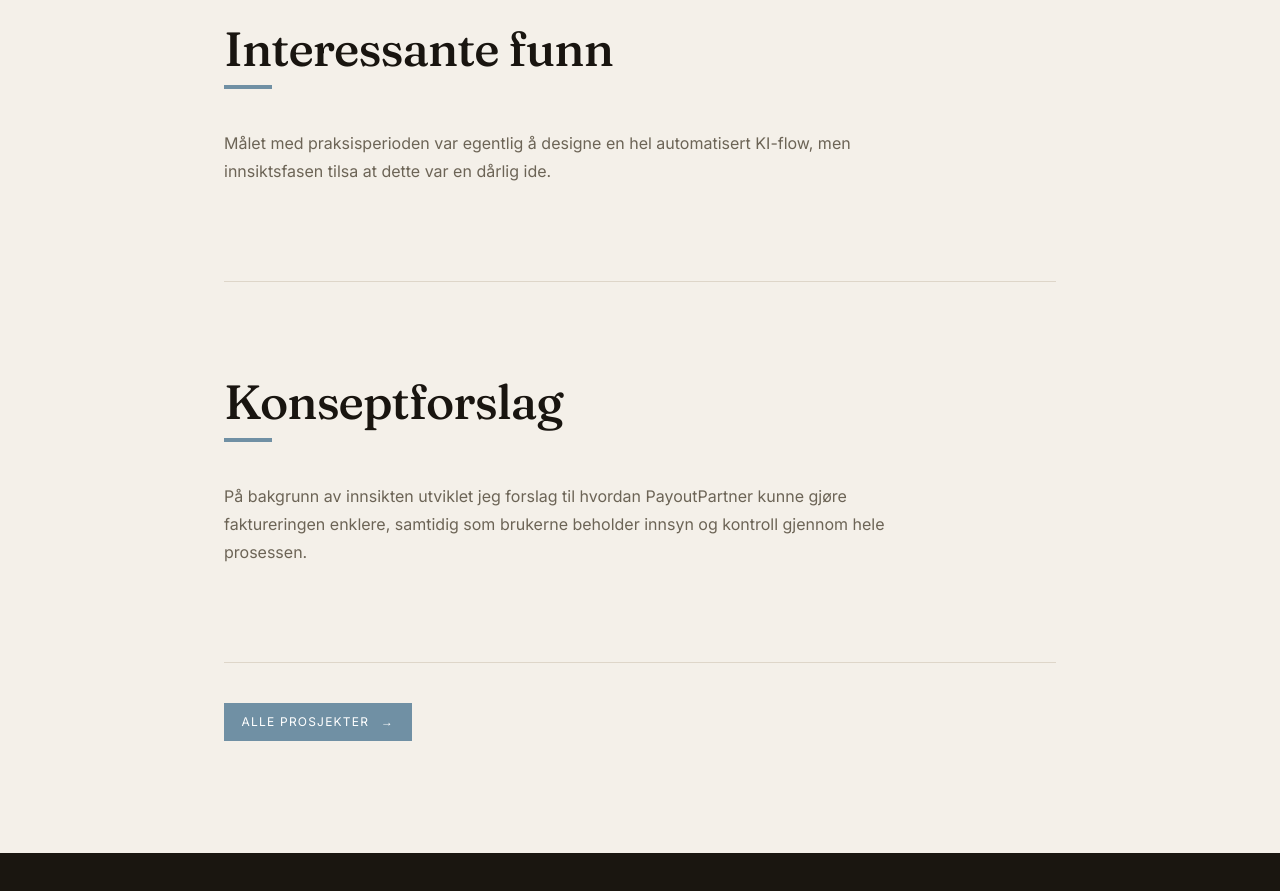
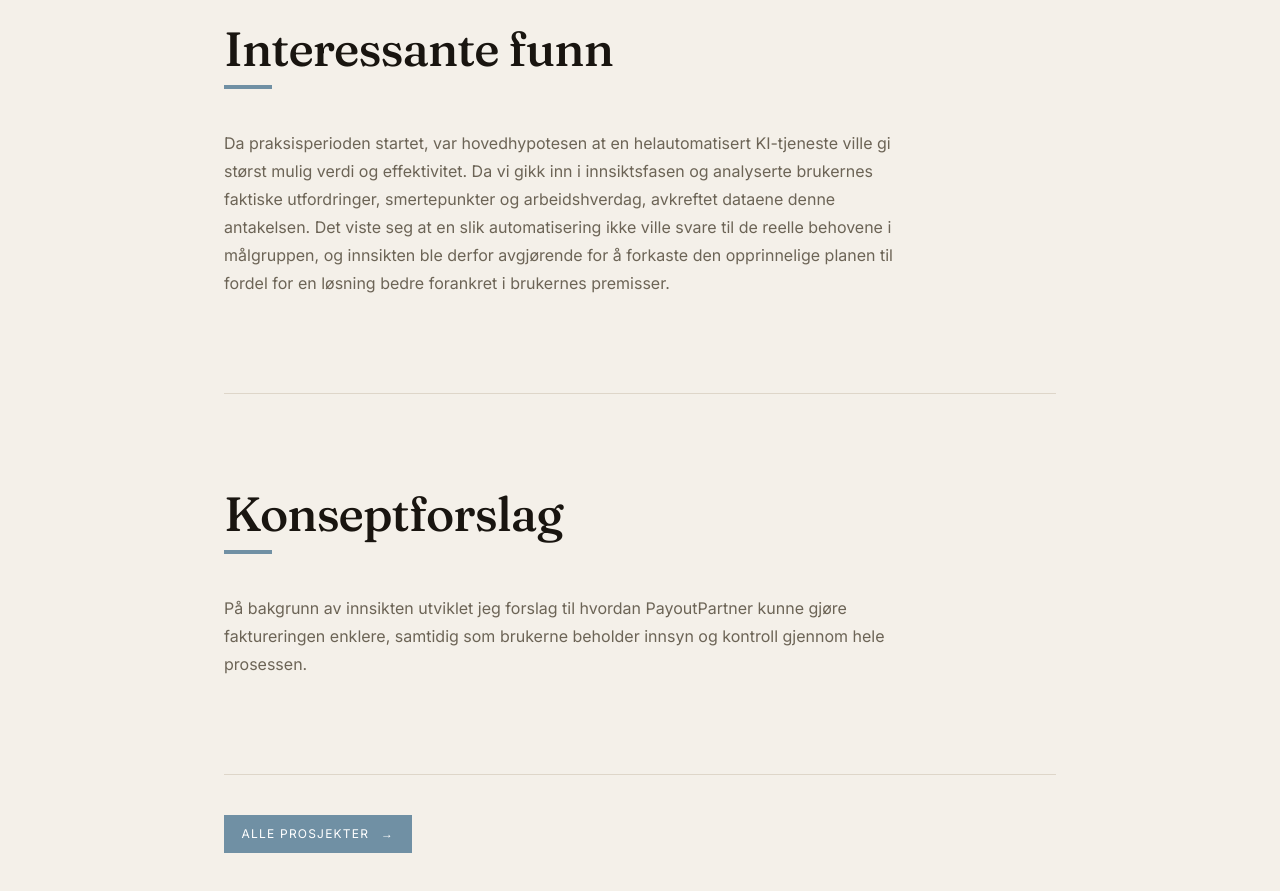
Before and after one commit to selmabk4/portfolio, a React (Vite) app: page /prosjekter/payoutpartner in a window 1280 px wide. Shown: the part 3880-4771 px from the top of the page. Built offline with nearby package versions, Linux system fonts and the light colour scheme.

Commit message:
Refine internship findings narrative based on user insights

```diff
--- a/client/components/ProjectDetail.tsx
+++ b/client/components/ProjectDetail.tsx
@@ -630,7 +630,7 @@ export default function ProjectDetail({ project }: { project: ProjectDetailData
               </p>
               <div className="h-1 w-12 bg-primary" />
               <p className="mt-10 max-w-[680px] text-sm leading-7 text-muted-foreground sm:text-base">
-                Målet med praksisperioden var egentlig å designe en hel automatisert KI-flow, men innsiktsfasen tilsa at dette var en dårlig ide.
+                Da praksisperioden startet, var hovedhypotesen at en helautomatisert KI-tjeneste ville gi størst mulig verdi og effektivitet. Da vi gikk inn i innsiktsfasen og analyserte brukernes faktiske utfordringer, smertepunkter og arbeidshverdag, avkreftet dataene denne antakelsen. Det viste seg at en slik automatisering ikke ville svare til de reelle behovene i målgruppen, og innsikten ble derfor avgjørende for å forkaste den opprinnelige planen til fordel for en løsning bedre forankret i brukernes premisser.
               </p>
             </section>
 
```
